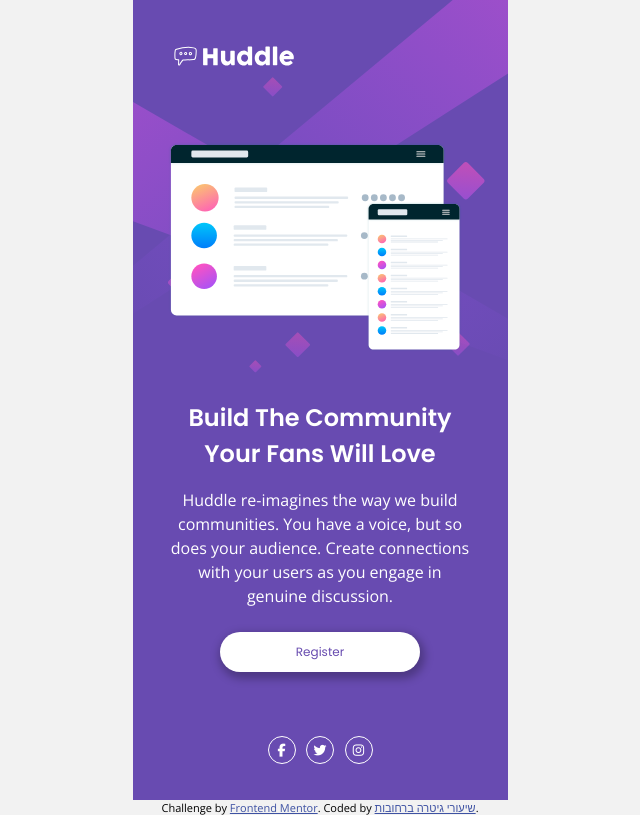
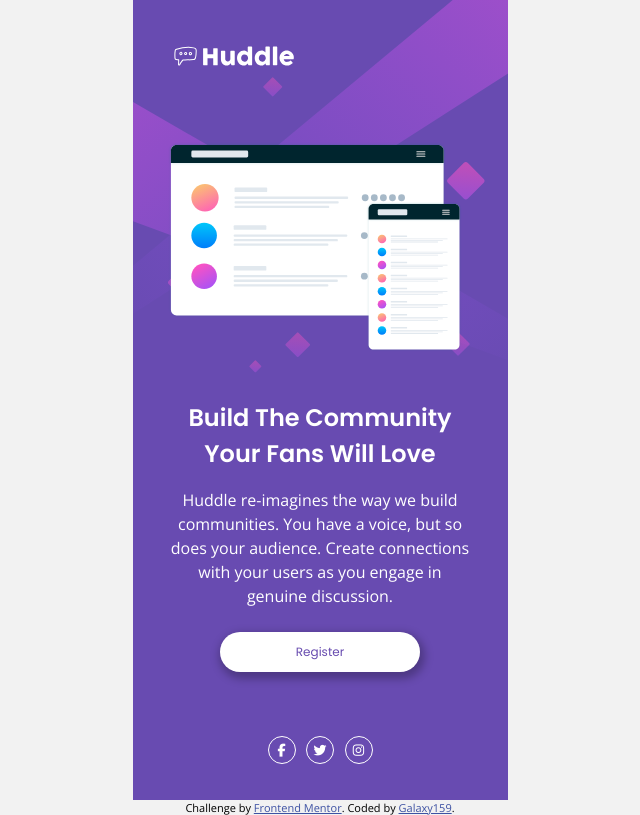
Before and after one commit to Galaxy159/Huddle-Landing-Page, a plain HTML site: page index.html in a window 1280 px wide. Shown: the whole page, without its empty margins (320-960 px from the left). Drawn offline with nearby package versions, Linux system fonts and the light colour scheme.

Commit message:
footer-link

```diff
--- a/index.html
+++ b/index.html
@@ -54,19 +54,17 @@
         <span><i class="fa-brands fa-instagram"></i></span>
       </div>
     </div>
-    <footer>
-      <p class="attribution">
+    <footer class="attribution">
       Challenge by
       <a href="https://www.frontendmentor.io?ref=challenge" target="_blank"
         >Frontend Mentor</a
       >. Coded by
       <a
-          href="https://www.braunguitar.net"
+        href="https://www.frontendmentor.io/profile/Galaxy159"
         target="_blank"
         rel="noreferrer noopener"
-          >שיעורי גיטרה ברחובות</a
+        >Galaxy159</a
       >.
-      </p>
     </footer>
   </body>
 </html>
```
Lines whose indentation alone changed are shown as unchanged.
